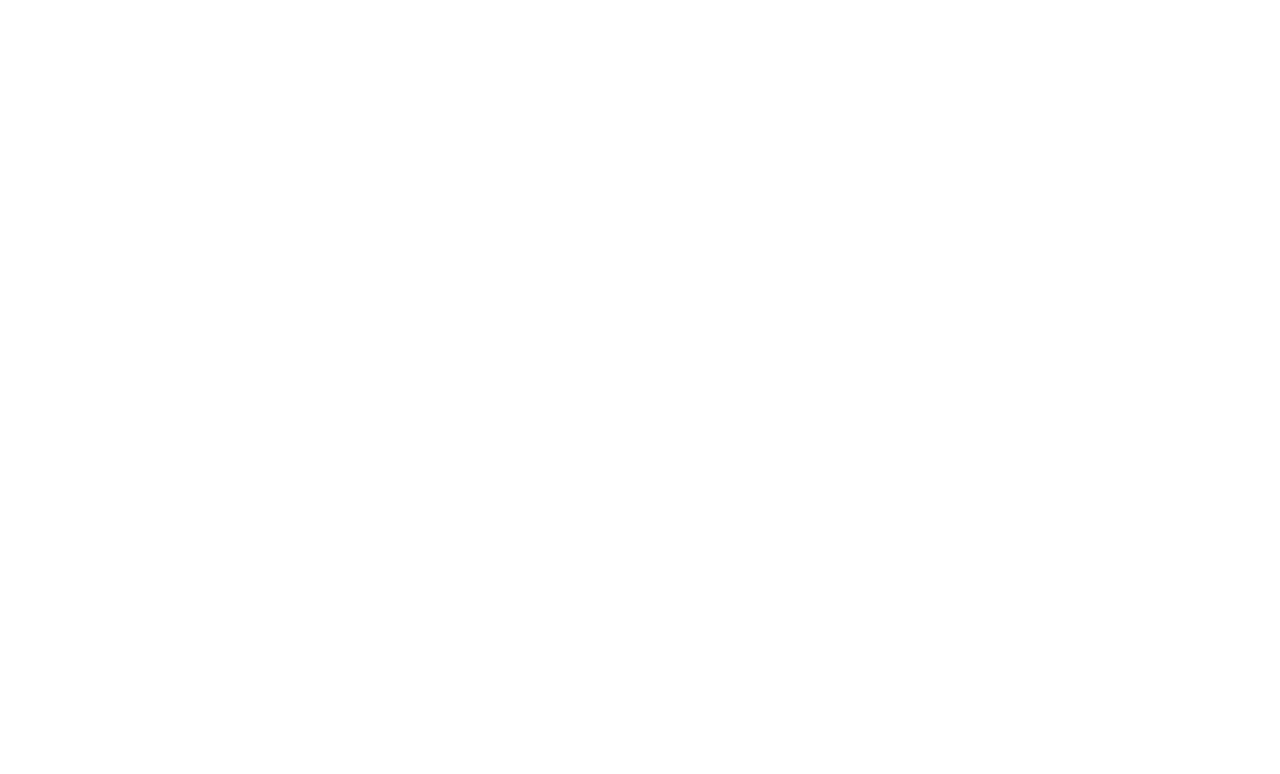
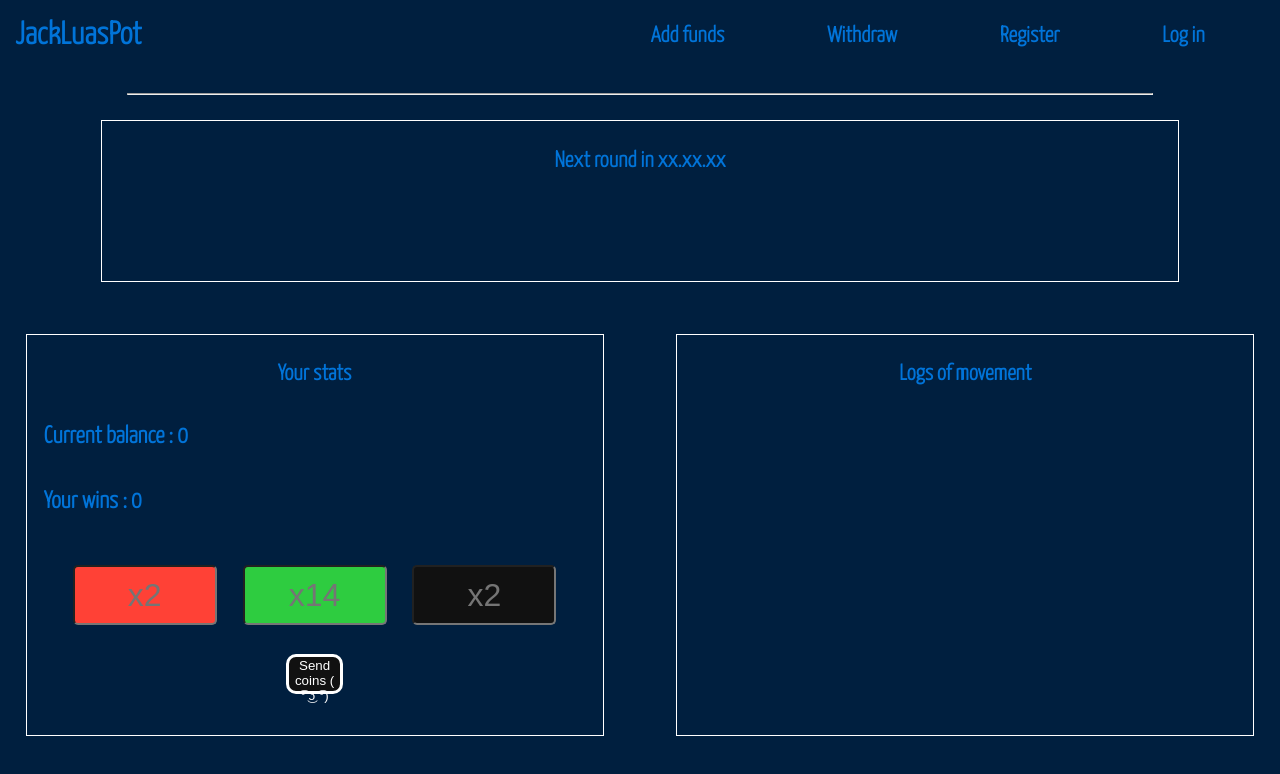
Before and after one commit to Lukaszwolsza/jackpot, a plain HTML site: page index.html in a window 1280 px wide. Drawn offline with Linux system fonts and the light colour scheme; files that its build step writes are made by us from their sources.

Commit message:
add new site layout

```diff
--- a/assecs/style/style.css
+++ b/assecs/style/style.css
@@ -0,0 +1,124 @@
+@import url('https://fonts.googleapis.com/css?family=Yanone+Kaffeesatz:300&display=swap');
+
+body{
+    margin:0;
+    padding:0;
+    font-family: 'Yanone Kaffeesatz', sans-serif;
+    background-color:#001f3f;
+    color:#0074D9;
+}
+#menu-bar{
+    width:100%;
+    height:10%;
+    margin-bottom: 1%;
+
+}
+.underline-menu{
+    width:80%;
+}
+.main-site-title-text{
+    margin:1%;
+    font-size: 200%;
+    padding-left: 3%;
+    padding-top: 4%;
+}
+#content-box-left{
+    width:45%;
+    height:50%;
+    float:left;
+    border:1px solid white;
+    margin:2%;
+}
+#content-box-right{
+    width:45%;
+    height:50%;
+    float:right;
+    border:1px solid white;
+    margin:2%;
+}
+#nav-bar{
+    width:65%;
+    float:right;
+    text-align: right;
+    padding:2%;
+}
+#title-bar{
+    display: inline-block;
+    width:30%;
+
+}
+.menu-buttons{
+    display: inline;
+    font-size: 140%;
+    padding: 3% 5%;
+    margin:1%;
+}
+#game-content{
+    width: 84%;
+    height:20%;
+    border:1px solid white;
+    margin:2% auto;
+}
+.info-boxes{
+    font-size: 140%;
+    text-align: center;
+}
+.player-stats-options{
+    font-size: 150%;
+    padding-left: 3%;
+}
+#colors-choose{
+    width:100%;
+    text-align: center;
+}
+.color-select-red{
+    background-color: #FF4136;
+    font-size: 200%;
+    width:25%;
+    height: 15%;
+    border-radius: 5px;
+    text-align: center;
+    color:white;
+    margin:2%;
+}
+.color-select-green{
+    background-color: #2ECC40;
+    font-size: 200%;
+    width:25%;
+    height: 15%;
+    border-radius: 5px;
+    text-align: center;
+    color:white;
+    margin:2%;
+}
+.color-select-black{
+    background-color: #111111;
+    font-size: 200%;
+    width:25%;
+    height: 15%;
+    border-radius: 5px;
+    text-align: center;
+    color:white;
+    margin:2%;
+}
+.apply-your-choice{
+    margin:3%;
+    width:10%;
+    height:10%;
+    border-radius: 10px;
+    border:3px solid white;
+    background-color: #111111;
+    color:white;
+    transition: 1s;
+}
+.apply-your-choice:hover{
+    cursor: pointer;
+    margin:3%;
+    width:10%;
+    height:10%;
+    border-radius: 10px;
+    border:3px solid black;
+    background-color: white;
+    color:#111111;
+    transition: 1s;
+}
--- a/index.html
+++ b/index.html
@@ -1,8 +1,38 @@
 <html>
 <head>
     <title>Jackpot</title>
-    <link rel = "stylesheet" type = "text/css" href = "assecs/style.css">
+    <link rel = "stylesheet" type = "text/css" href = "assecs/style/style.css">
+    <link rel="shortcut icon" type="image/png" href="assecs/img/favicon-machine.png"/>
 </head>
 <body>
+    <div id = "menu-bar">
+        <div id = "title-bar">
+            <h2 class = "main-site-title-text">JackLuasPot</h2>
+        </div>
+        <div id = "nav-bar">
+            <h3 class = "menu-buttons">Add funds</h3>
+            <h3 class = "menu-buttons">Withdraw</h3>
+            <h3 class = "menu-buttons">Register</h3>
+            <h3 class = "menu-buttons">Log in</h3>
+        </div>
+    </div>
+    <hr class = "underline-menu">
+    <div id = "game-content">
+        <h4 class = "info-boxes">Next round in xx.xx.xx</h4>
+    </div>
+    <div id = "content-box-left">
+        <h4 class = "info-boxes">Your stats</h4>
+        <h5 class = "player-stats-options">Current balance : <span id = "currentBalance">0</span></h5>
+        <h5 class = "player-stats-options">Your wins : <span id = "valueOfWins">0</span></h5>
+            <div id = "colors-choose">
+                <input class = "color-select-red" placeholder="x2">
+                <input class = "color-select-green" placeholder="x14">
+                <input class = "color-select-black" placeholder="x2"><br>
+                <button type="button" class = "apply-your-choice">Send coins ( ͡° ͜ʖ ͡°)</button>
+            </div>
+    </div>
+    <div id = "content-box-right">
+        <h4 class = "info-boxes">Logs of movement</h4>
+    </div>
 </body>
 </html>
```
Also changed, not shown: assecs/img/favicon-machine.png (added).
